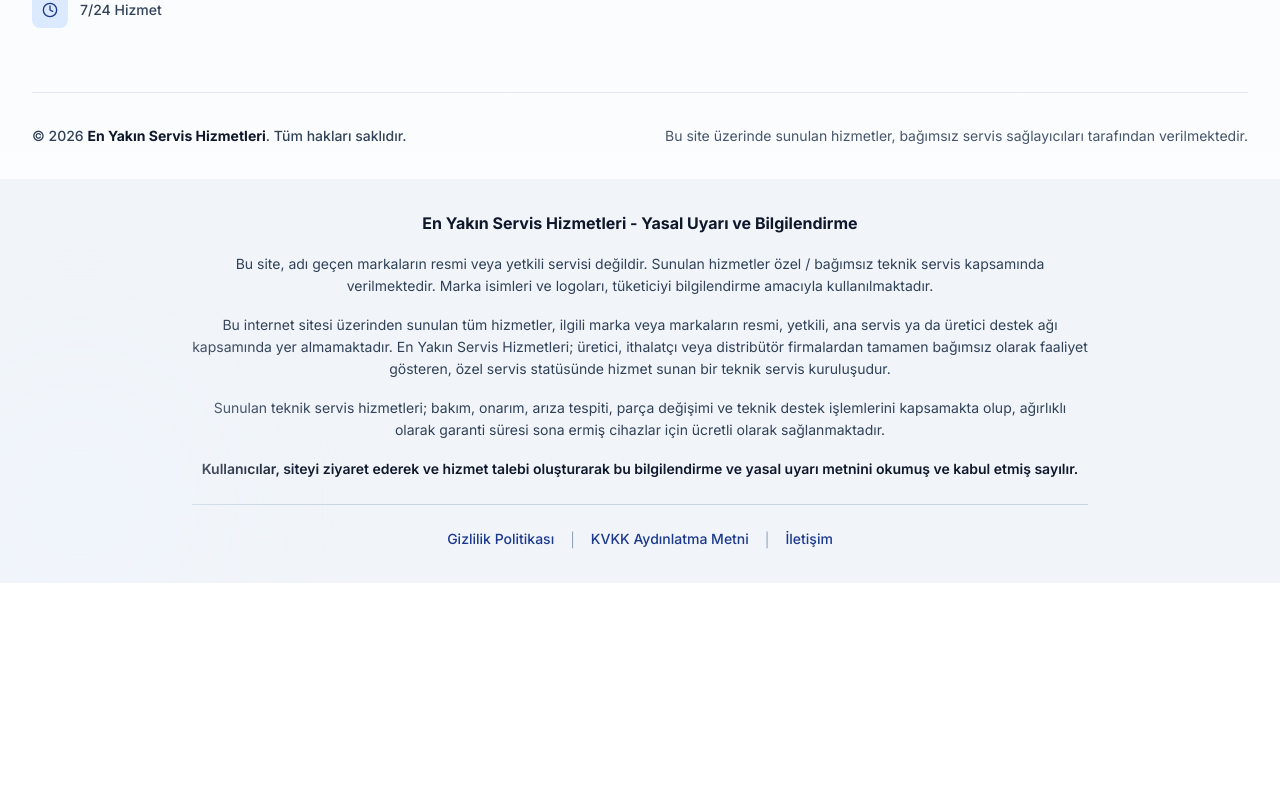
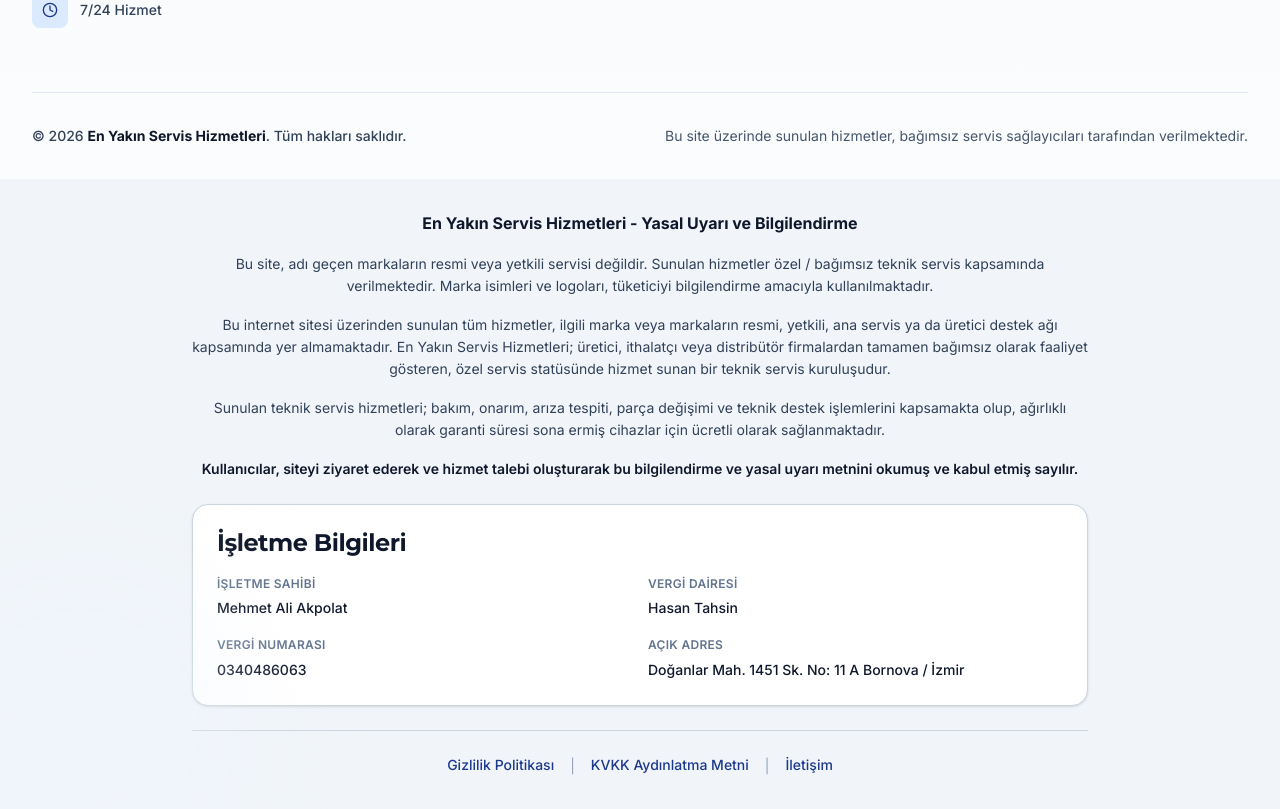
Before and after one commit to mehmetaliakpolat035-glitch/akpolat, a Next.js app: page /blog/ayni-gun-servis in a window 1280 px wide. Shown: the part 5848-6657 px from the top of the page. Before the commit the page ends 6431 px from the top, so only its background shows below. Built offline with nearby package versions, Linux system fonts and the light colour scheme; no server answers.

Commit message:
feat: update homepage and footer legal messaging

```diff
--- a/src/app/page.tsx
+++ b/src/app/page.tsx
@@ -43,6 +43,9 @@ function Disclaimer() {
             Firmamız, yukarıdaki markaların yetkili servisi veya iş ortağı değildir.
             Tüm bakım ve onarım hizmetleri, alanında uzman ekibimiz tarafından bağımsız özel servis kapsamında sunulmaktadır.
             Markaların isimleri sadece bilgilendirici amaçlıdır.
+          </p>
+          <p className="text-sm text-slate-700 leading-relaxed max-w-4xl mx-auto mt-4">
+            Arçelik, Beko, Vestel, Grundig, LG, Samsung, Bosch, Siemens, Electrolux, Candy, Ariston, Hotpoint, Profilo, Altus, Regal, AEG, Amana, Falke, Franke, Gaggenau, Indesit, Lambert, Miele, Philips, SEG, Sony, Sub-Zero, Sunny, Teka, Westinghouse, Viessmann, Buderus, Vaillant, DemirDöküm, Baymak, Alarko, Ferroli, Immergas, Airfel, Protherm, E.C.A, Warmhaus, Baxi, Baykan, Termoteknik, Daikin, Mitsubishi, LG, Samsung, Panasonic, Sharp, Toshiba, Carrier, Midea, Klimeks, Fujitsu, Gree, Airfel, Alarko markalarının özel servisiyiz.
           </p>
         </div>
       </Container>
--- a/src/components/layout/Footer.tsx
+++ b/src/components/layout/Footer.tsx
@@ -192,6 +192,38 @@ export function Footer() {
               </p>
             </div>
 
+            <div className="mt-6 rounded-2xl border border-slate-300 bg-white p-6 text-left shadow-sm">
+              <h3 className="text-base font-bold text-slate-900 mb-4">
+                İşletme Bilgileri
+              </h3>
+              <div className="grid grid-cols-1 md:grid-cols-2 gap-4 text-sm text-slate-700">
+                <div>
+                  <span className="block text-xs font-semibold uppercase tracking-wide text-slate-500 mb-1">
+                    İşletme Sahibi
+                  </span>
+                  <span className="font-medium text-slate-900">Mehmet Ali Akpolat</span>
+                </div>
+                <div>
+                  <span className="block text-xs font-semibold uppercase tracking-wide text-slate-500 mb-1">
+                    Vergi Dairesi
+                  </span>
+                  <span className="font-medium text-slate-900">Hasan Tahsin</span>
+                </div>
+                <div>
+                  <span className="block text-xs font-semibold uppercase tracking-wide text-slate-500 mb-1">
+                    Vergi Numarası
+                  </span>
+                  <span className="font-medium text-slate-900">0340486063</span>
+                </div>
+                <div>
+                  <span className="block text-xs font-semibold uppercase tracking-wide text-slate-500 mb-1">
+                    Açık Adres
+                  </span>
+                  <span className="font-medium text-slate-900">Doğanlar Mah. 1451 Sk. No: 11 A Bornova / İzmir</span>
+                </div>
+              </div>
+            </div>
+
             <div className="flex flex-wrap justify-center gap-4 mt-6 pt-6 border-t border-slate-300 text-sm">
               <Link href="/gizlilik-politikasi" className="text-blue-900 hover:text-blue-700 font-medium">
                 Gizlilik Politikası
--- a/src/components/sections/ServiceHelp.tsx
+++ b/src/components/sections/ServiceHelp.tsx
@@ -95,7 +95,7 @@ export function ServiceHelp() {
           </div>
 
           <h2 className="text-3xl md:text-4xl font-bold text-slate-900 mb-4">
-            Size Nasıl Yardımcı Olabiliriz?
+            Profesyonel Özel Servis Hizmeti
           </h2>
 
           <div className="flex items-center justify-center gap-4 mb-6">
```
